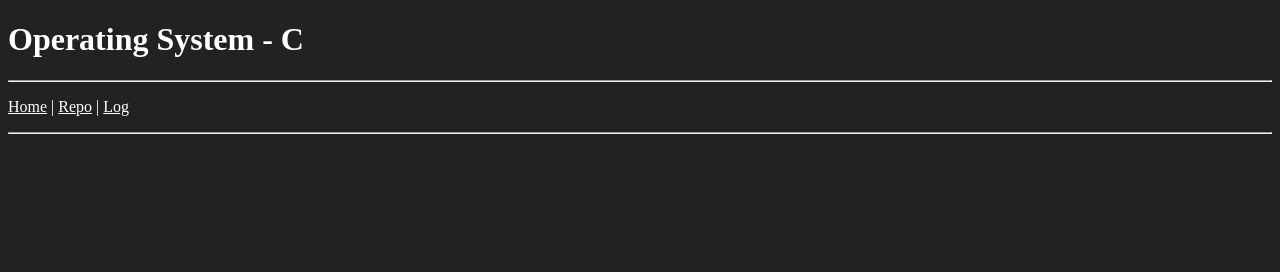
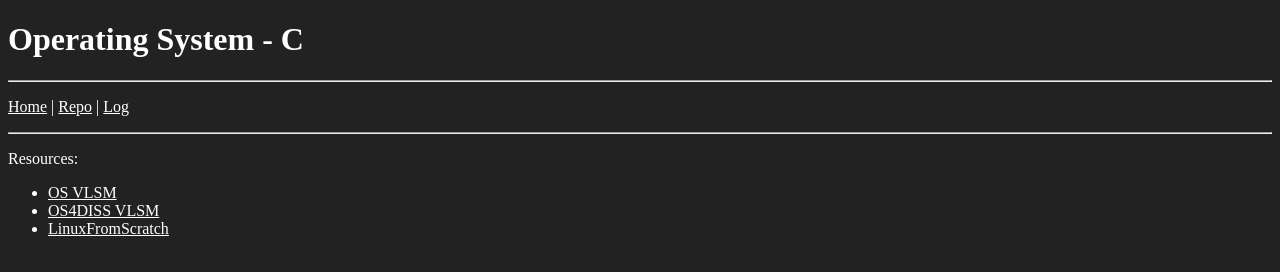
Before and after one commit to ana117/os212, a plain HTML site: page index.html in a window 1280 px wide. Drawn offline with Linux system fonts and the light colour scheme.

Commit message:
add resources

```diff
--- a/index.html
+++ b/index.html
@@ -16,5 +16,12 @@
   <a href="TXT/mylog.txt" style="color: white;">Log</a>
   </p>
   <hr>
+
+  <p style="color: white;">Resources:</p>
+  <ul style="color: white;">
+      <li><a style="color: white;" href="https://os.vlsm.org/" >OS VLSM</a></li>
+      <li><a style="color: white;" href="https://osp4diss.vlsm.org/">OS4DISS VLSM</a></li>
+      <li><a style="color: white;" href="https://www.linuxfromscratch.org/lfs/view/stable/">LinuxFromScratch</a></li>
+  </ul>
 </body>
 </html>
```
Lines whose indentation alone changed are shown as unchanged.
